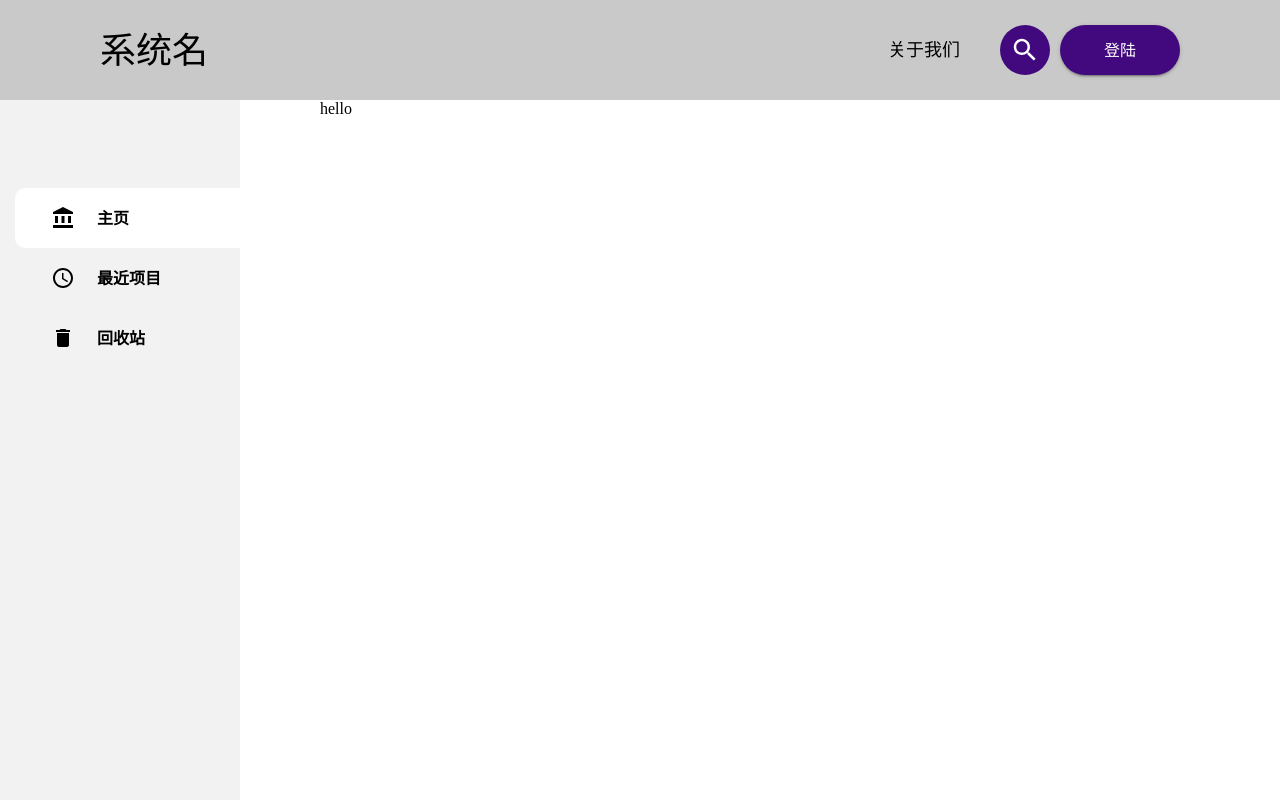
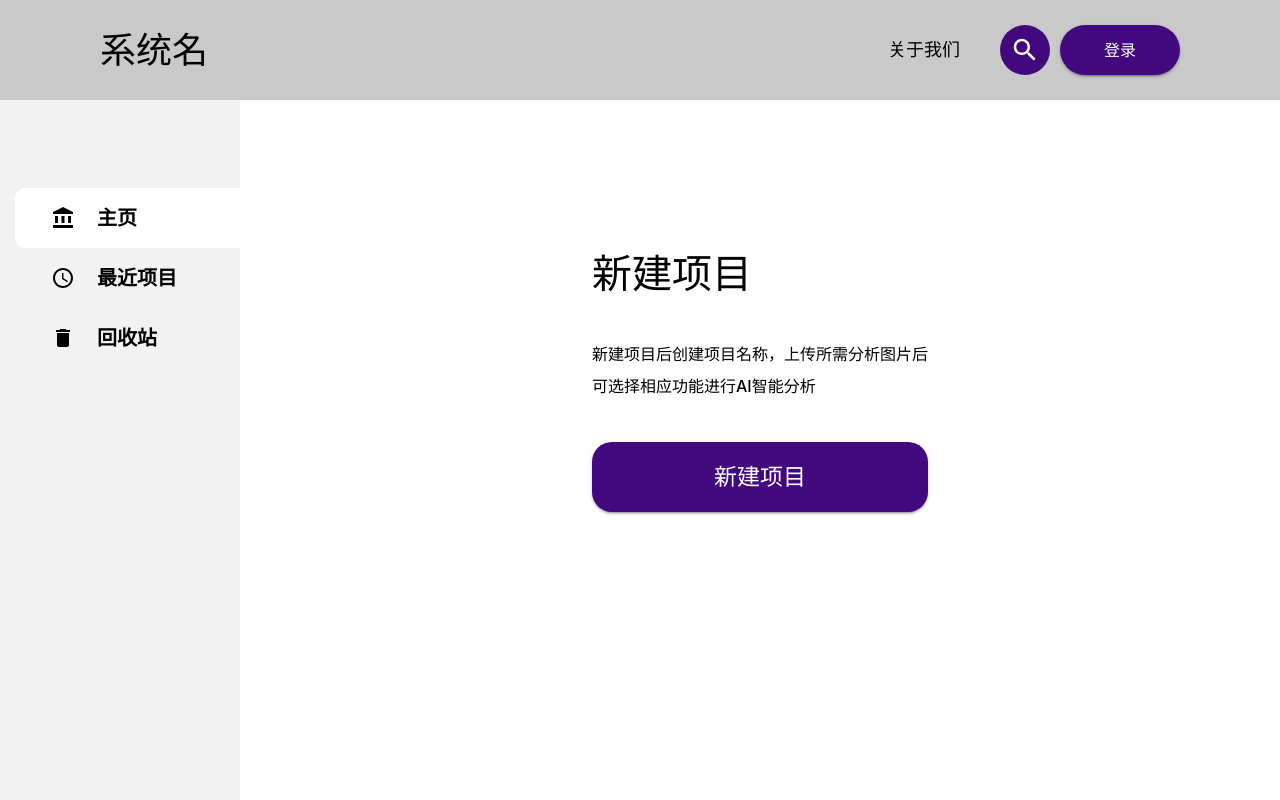
Before and after one commit to DanmoSAMA/remote-sensing, a React (Vite) app: page /home in a window 1280 px wide. Built offline with nearby package versions, Linux system fonts and the light colour scheme.

Commit message:
临时保存

```diff
--- a/src/components/Header/components/Button/index.tsx
+++ b/src/components/Header/components/Button/index.tsx
@@ -4,7 +4,7 @@ import { buttonStyles } from './styles'
 function _Button() {
   return (
     <Button variant="contained" sx={buttonStyles.button}>
-      登陆
+      登录
     </Button>
   )
 }
--- a/src/components/SideBar/styles.ts
+++ b/src/components/SideBar/styles.ts
@@ -31,7 +31,7 @@ export const sideBarStyles = {
     '& span': {
       marginLeft: '-10px',
       fontWeight: '600',
-      fontSize: '16px'
+      fontSize: '20px'
     }
   }
 }
--- /dev/null
+++ b/src/pages/Home/components/Create/index.tsx
@@ -0,0 +1,35 @@
+import Container from '@mui/material/Container'
+import Typography from '@mui/material/Typography'
+import Button from '@mui/material/Button'
+import { createStyles } from './styles'
+
+function Create() {
+  return (
+    <Container sx={createStyles.create}>
+      <Typography
+        variant="h2"
+        color="inherit"
+        fontWeight={500}
+        fontSize={40}
+        mb={10}
+      >
+        新建项目
+      </Typography>
+      <Typography
+        variant="body1"
+        color="inherit"
+        fontWeight={500}
+        fontSize={16}
+        lineHeight={2}
+        mb={10}
+      >
+        新建项目后创建项目名称，上传所需分析图片后可选择相应功能进行AI智能分析
+      </Typography>
+      <Button variant="contained" color="secondary" sx={createStyles.button}>
+        新建项目
+      </Button>
+    </Container>
+  )
+}
+
+export default Create
--- /dev/null
+++ b/src/pages/Home/components/Create/styles.ts
@@ -0,0 +1,18 @@
+export const createStyles = {
+  create: {
+    '&': {
+      width: '360px',
+      position: 'absolute',
+      top: '150px'
+    }
+  },
+  button: {
+    '&': {
+      height: '70px',
+      lineHeight: '70px',
+      width: '100%',
+      fontSize: '23px',
+      borderRadius: '20px'
+    }
+  }
+}
--- /dev/null
+++ b/src/pages/Home/components/Functions/styles.ts
@@ -0,0 +1,3 @@
+export const functionsStyles = {
+  item: {}
+}
--- a/src/pages/Home/index.tsx
+++ b/src/pages/Home/index.tsx
@@ -1,8 +1,12 @@
+import Container from '@mui/material/Container'
+import Create from './components/Create'
+import { homeStyles } from './styles'
+
 function Home() {
   return (
-    <div>
-      <div>hello</div>
-    </div>
+    <Container sx={homeStyles.body}>
+      <Create />
+    </Container>
   )
 }
 
--- /dev/null
+++ b/src/pages/Home/styles.ts
@@ -0,0 +1,10 @@
+export const homeStyles = {
+  body: {
+    '&': {
+      marginLeft: '240px',
+      display: 'flex',
+      justifyContent: 'center',
+      position: 'relative'
+    }
+  }
+}
```
Also changed, not shown: src/pages/Home/components/Functions/consts/functionItems.tsx (added, +26 -0 lines), src/pages/Home/components/Functions/index.tsx (added, +10 -0 lines).
